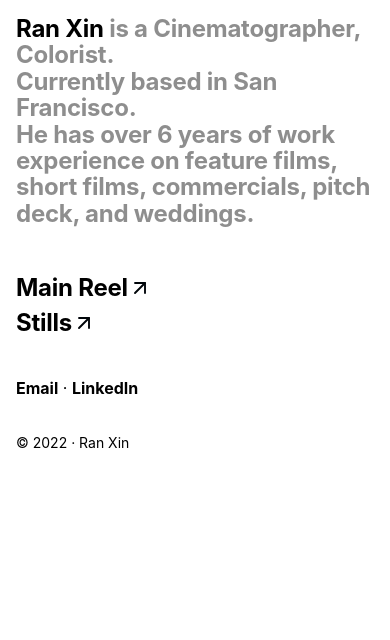
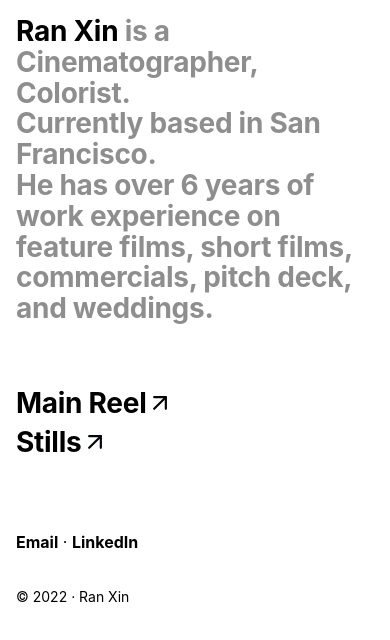
Before and after one commit to nixnar/20stops, a Gatsby site: page / in a window 390 px wide. Built offline with nearby package versions, Linux system fonts and the light colour scheme; Gatsby itself is replaced by a stand-in of ours.

Commit message:
update typescale

```diff
--- a/src/components/index.module.css
+++ b/src/components/index.module.css
@@ -63,11 +63,11 @@
   }
   .list {
     gap: 0;
-    margin-bottom: var(--space-5);
-    margin-top: var(--space-5);
+    margin-bottom: var(--space-6);
+    margin-top: var(--space-6);
   }
   h1 {
-    font-size: 24px;
+    font-size: 28px;
   }
   .arrowMobile {
     display: inline-block;
--- a/src/pages/index.js
+++ b/src/pages/index.js
@@ -57,7 +57,7 @@ const IndexPage = () => (
             href={`${link.url}${utmParameters}`}
             target={"_blank"}
           >
-          <h1><div className={styles.flex}>{link.text} <div className={styles.arrowDesktop}><SVG.ArrowUpRight height={36}/></div><div className={styles.arrowMobile}><SVG.ArrowUpRight height={24}/></div></div></h1>
+          <h1><div className={styles.flex}>{link.text} <div className={styles.arrowDesktop}><SVG.ArrowUpRight height={36}/></div><div className={styles.arrowMobile}><SVG.ArrowUpRight height={28}/></div></div></h1>
           </a>
           <p className={styles.listItemDescription}>{link.description}</p>
         </li>
```
